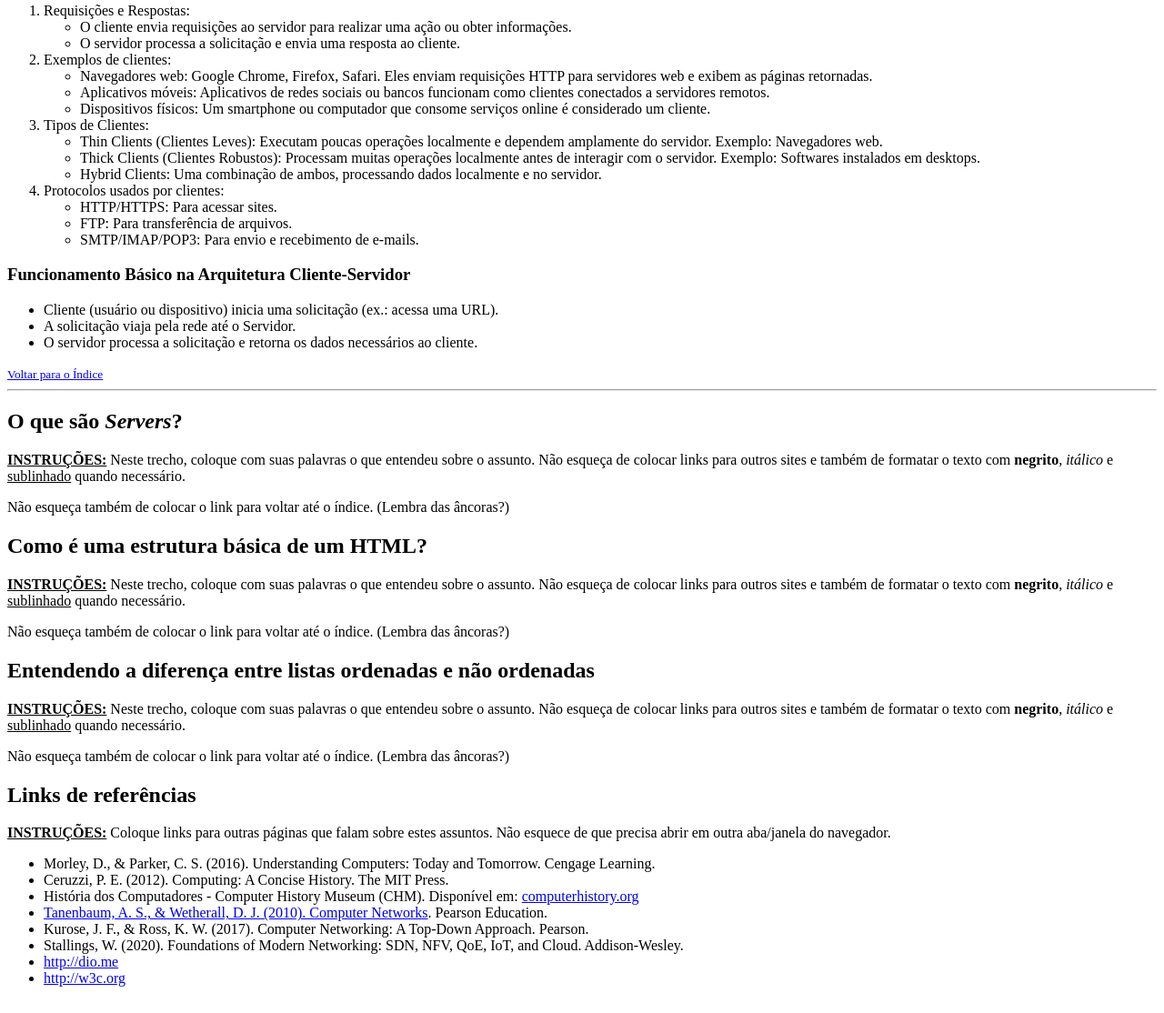
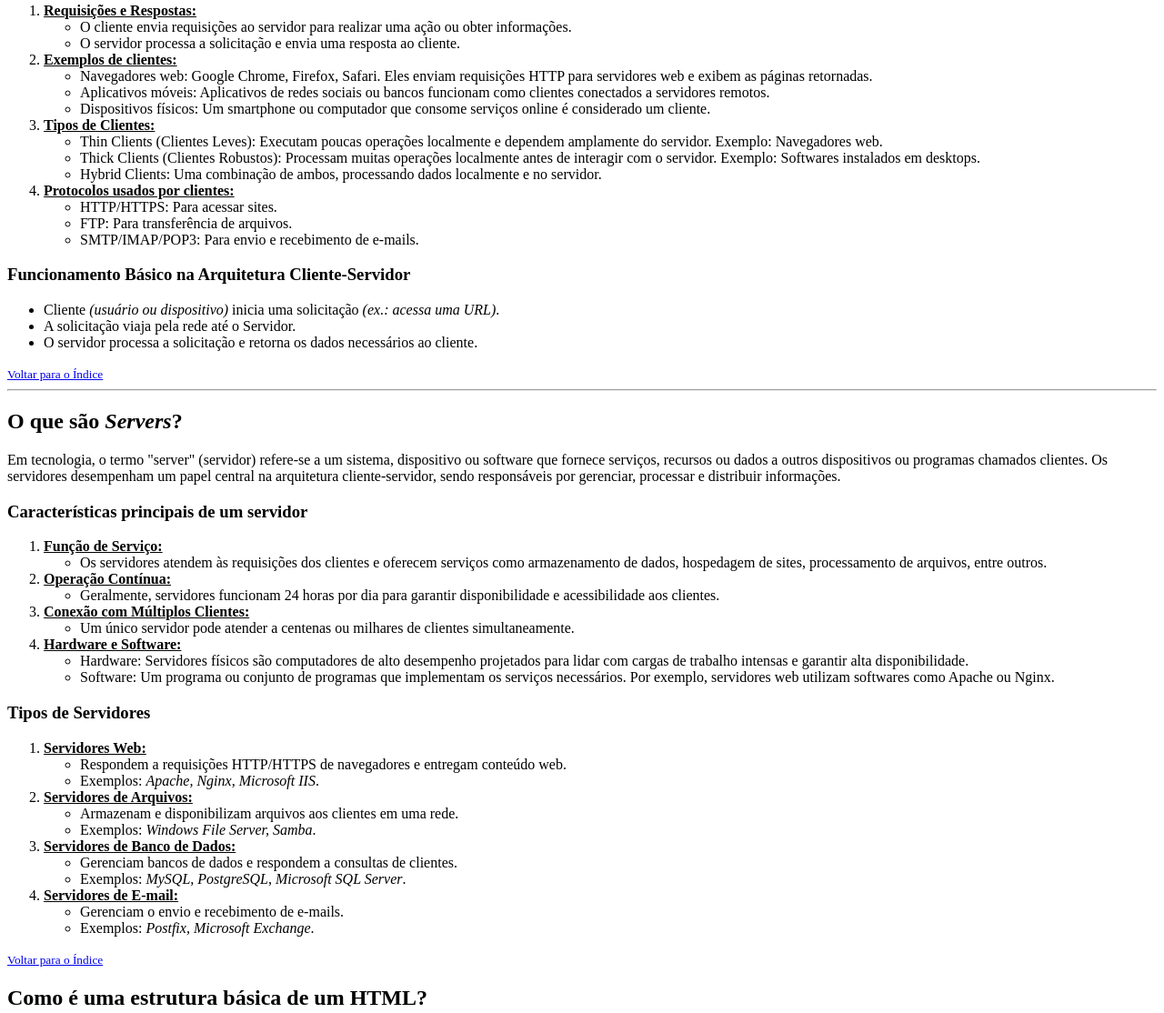
Before and after one commit to Sergioalcoforado/DIO, a plain HTML site: page primeiros-passos/index.html in a window 1280 px wide. Shown: the part 1183-2297 px from the top of the page at 91% size. Drawn offline with Linux system fonts and the light colour scheme.

Commit message:
Update index.html
Atualização do item Servers

```diff
--- a/primeiros-passos/index.html
+++ b/primeiros-passos/index.html
@@ -30,7 +30,7 @@
     </p>
 
     <ol>
-        <li><strong>Era Pré-computacional (Antes de 1940)</strong></li>
+        <li><strong><u>Era Pré-computacional (Antes de 1940)</u></strong></li>
             <p>
                 <strong><i>Ábaco e máquinas mecânicas</i></strong>: O ábaco (aproximadamente 2400 a.C.) foi uma das primeiras ferramentas de cálculo. Mais tarde, matemáticos como Blaise Pascal e Gottfried Wilhelm Leibniz criaram máquinas de calcular mecânicas no século XVII.
                 Máquina Analítica de Charles Babbage: Idealizada no século XIX, foi um projeto visionário de um computador mecânico programável.
@@ -88,27 +88,27 @@
 
     <h3>Principais características de um client:</h3>
     <ol>
-        <li>Requisições e Respostas:</li>
+        <li><strong><u>Requisições e Respostas:</u></strong></li>
         <ul>
             <li>O cliente envia requisições ao servidor para realizar uma ação ou obter informações.</li>
             <li>O servidor processa a solicitação e envia uma resposta ao cliente.</li>
         </ul>
 
-        <li>Exemplos de clientes:</li>
+        <li><strong><u>Exemplos de clientes:</u></strong></li>
         <ul>
             <li>Navegadores web: Google Chrome, Firefox, Safari. Eles enviam requisições HTTP para servidores web e exibem as páginas retornadas.</li>
             <li>Aplicativos móveis: Aplicativos de redes sociais ou bancos funcionam como clientes conectados a servidores remotos.</li>
             <li>Dispositivos físicos: Um smartphone ou computador que consome serviços online é considerado um cliente.</li>
         </ul>
 
-        <li>Tipos de Clientes:</li>
+        <li><strong><u>Tipos de Clientes:</u></strong></li>
         <ul>
             <li>Thin Clients (Clientes Leves): Executam poucas operações localmente e dependem amplamente do servidor. Exemplo: Navegadores web.</li>
             <li>Thick Clients (Clientes Robustos): Processam muitas operações localmente antes de interagir com o servidor. Exemplo: Softwares instalados em desktops.</li>
             <li>Hybrid Clients: Uma combinação de ambos, processando dados localmente e no servidor.</li>
         </ul>
 
-        <li>Protocolos usados por clientes:</li>
+        <li><strong><u>Protocolos usados por clientes:</u></strong></li>
         <ul>
             <li>HTTP/HTTPS: Para acessar sites.</li>
             <li>FTP: Para transferência de arquivos.</li>
@@ -119,7 +119,7 @@
     <h3>Funcionamento Básico na Arquitetura Cliente-Servidor</h3>
 
     <ul>
-        <li>Cliente (usuário ou dispositivo) inicia uma solicitação (ex.: acessa uma URL).</li>
+        <li>Cliente <i>(usuário ou dispositivo)</i> inicia uma solicitação <i>(ex.: acessa uma URL)</i>.</li>
         <li>A solicitação viaja pela rede até o Servidor.</li>
         <li>O servidor processa a solicitação e retorna os dados necessários ao cliente.</li>
     </ul>
@@ -127,6 +127,66 @@
     <small><a href="#inicio"> Voltar para o Índice</a></small>
 
     <hr>
+
+    <h2 id="server">O que são <i>Servers</i>?</h2>
+
+    <p>Em tecnologia, o termo "server" (servidor) refere-se a um sistema, dispositivo ou software que fornece serviços, recursos ou dados a outros dispositivos ou programas chamados clientes. Os servidores desempenham um papel central na arquitetura cliente-servidor, sendo responsáveis por gerenciar, processar e distribuir informações.</p>
+
+    <h3>Características principais de um servidor</h3>
+
+    <ol>
+        <li><strong><u>Função de Serviço:</u></strong></li>
+
+        <ul>
+            <li>Os servidores atendem às requisições dos clientes e oferecem serviços como armazenamento de dados, hospedagem de sites, processamento de arquivos, entre outros.</li>
+        </ul>
+
+        <li><strong><u>Operação Contínua:</u></strong></li>
+        <ul>
+            <li>Geralmente, servidores funcionam 24 horas por dia para garantir disponibilidade e acessibilidade aos clientes.</li>
+        </ul>
+
+        <li><strong><u>Conexão com Múltiplos Clientes:</u></strong></li>
+        <ul>
+            <li>Um único servidor pode atender a centenas ou milhares de clientes simultaneamente.</li>
+        </ul>
+
+        <li><strong><u>Hardware e Software:</u></strong></li>
+        <ul>
+            <li>Hardware: Servidores físicos são computadores de alto desempenho projetados para lidar com cargas de trabalho intensas e garantir alta disponibilidade.</li>
+            <li>Software: Um programa ou conjunto de programas que implementam os serviços necessários. Por exemplo, servidores web utilizam softwares como Apache ou Nginx.</li>
+        </ul>
+    </ol>
+
+    <h3>Tipos de Servidores</h3>
+
+    <ol>
+        <li><strong><u>Servidores Web:</u></strong></li>
+        <ul>
+            <li>Respondem a requisições HTTP/HTTPS de navegadores e entregam conteúdo web.</li>
+            <li>Exemplos: <i>Apache, Nginx, Microsoft IIS</i>.</li>
+        </ul>
+
+        <li><strong><u>Servidores de Arquivos:</u></strong></li>
+        <ul>
+            <li>Armazenam e disponibilizam arquivos aos clientes em uma rede.</li>
+            <li>Exemplos: <i>Windows File Server, Samba</i>.</li>
+        </ul>
+
+        <li><strong><u>Servidores de Banco de Dados:</u></strong></li>
+        <ul>
+            <li>Gerenciam bancos de dados e respondem a consultas de clientes.</li>
+            <li>Exemplos: <i>MySQL, PostgreSQL, Microsoft SQL Server</i>.</li>
+        </ul>
+
+        <li><strong><u>Servidores de E-mail:</u></strong></li>
+        <ul>
+            <li>Gerenciam o envio e recebimento de e-mails.</li>
+            <li>Exemplos: <i>Postfix, Microsoft Exchange</i>.</li>
+        </ul>
+    </ol>
+
+    <small><a href="#inicio"> Voltar para o Índice</a></small>
 
 
 
@@ -137,35 +197,8 @@
 
 
 
+    <h2 id="estrutura">Como é uma estrutura básica de um HTML?</h2>
 
-
-
-
-
-
-
-
-
-
-
-
-
-
-
-
-
-
-
-
-
-
-    <h2 id="server">O que são <i>Servers</i>?</h2>
-    <p><strong><u>INSTRUÇÕES:</u> </strong>Neste trecho, coloque com suas palavras o que entendeu sobre o assunto.
-       Não esqueça de colocar links para outros sites e também de formatar o texto com
-       <strong>negrito</strong>, <i>itálico</i> e <u>sublinhado</u> quando necessário.</p>
-    <p>Não esqueça também de colocar o link para voltar até o índice. (Lembra das âncoras?)</p>
-
-    <h2 id="estrutura">Como é uma estrutura básica de um HTML?</h2>
     <p><strong><u>INSTRUÇÕES:</u> </strong>Neste trecho, coloque com suas palavras o que entendeu sobre o assunto.
        Não esqueça de colocar links para outros sites e também de formatar o texto com
        <strong>negrito</strong>, <i>itálico</i> e <u>sublinhado</u> quando necessário.</p>
```
